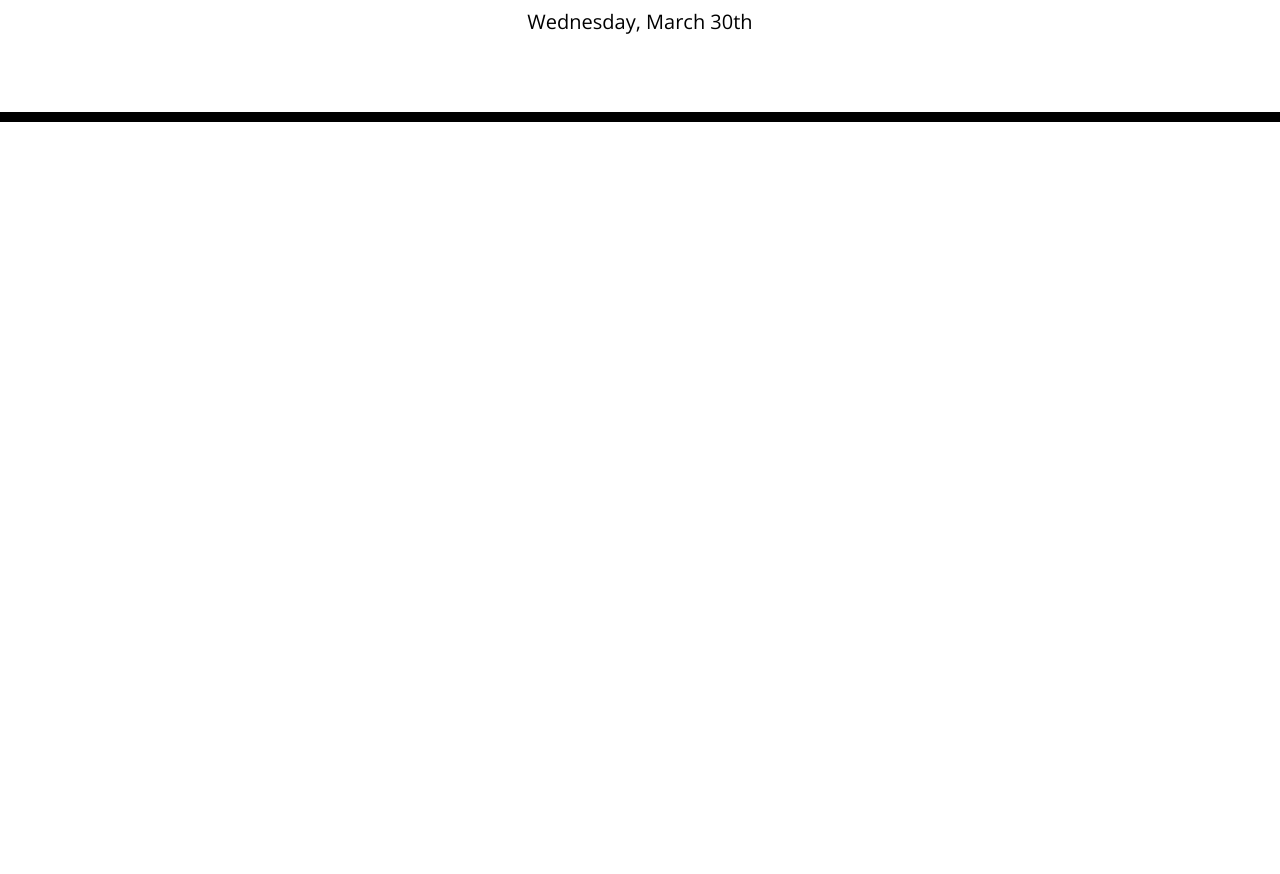
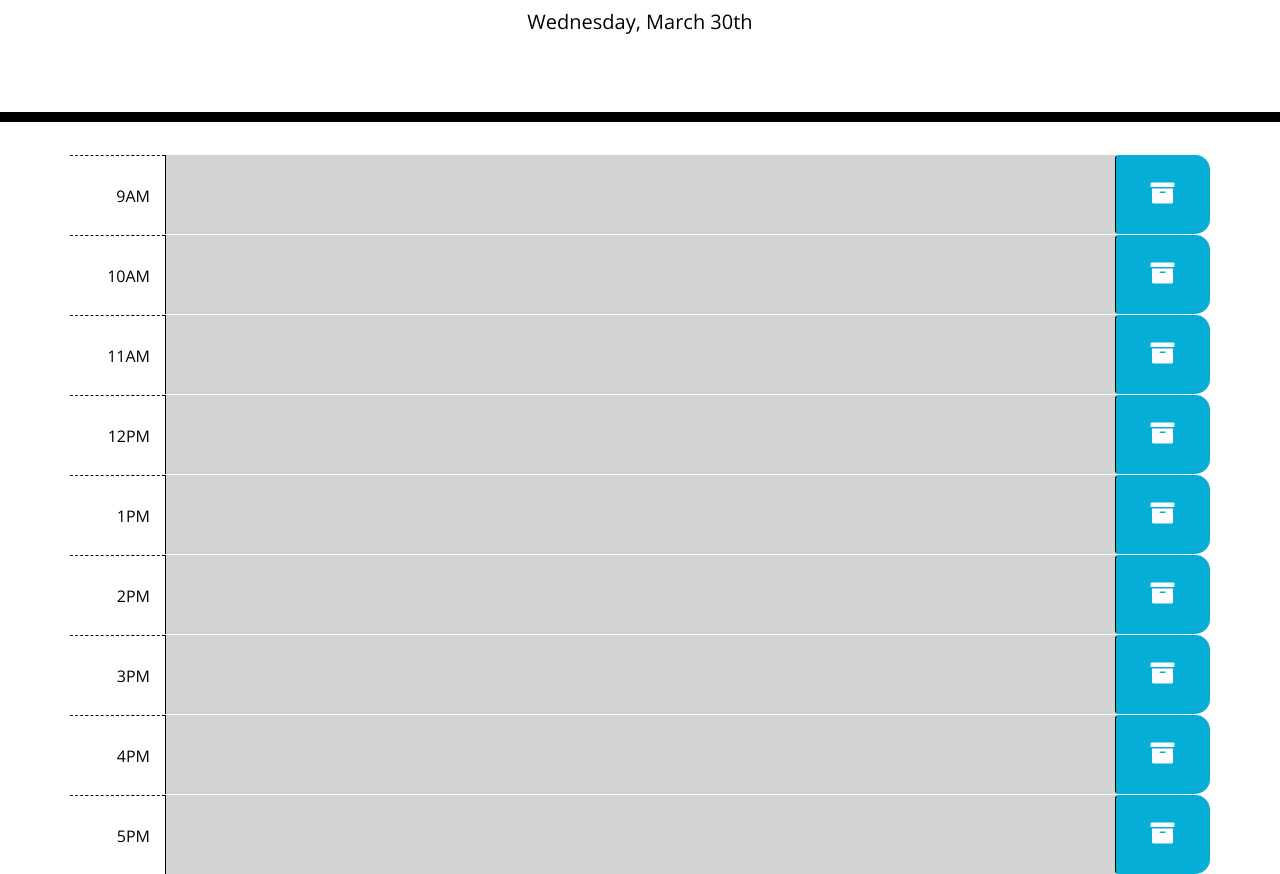
Before and after one commit to sam-pettyjohn/daily-planner, a plain HTML site: page index.html in a window 1280 px wide. Shown: the part 182-1056 px from the top of the page. Before the commit the page ends 800 px from the top, so only its background shows below. Drawn offline with nearby package versions, Linux system fonts and the light colour scheme; files that its build step writes are made by us from their sources.

Commit message:
added time-blocks

```diff
--- a/assets/css/style.css
+++ b/assets/css/style.css
@@ -23,6 +23,7 @@ textarea{
 
 .description{
     white-space: pre-wrap;
+    text-align: start;
 }
 
 .time-block{
@@ -40,6 +41,7 @@ textarea{
     background-color: #ffffff;
     color: #000000;
     border-top: 1px dashed #000000;
+    text-align: right;
 }
 
 .past {
@@ -66,6 +68,20 @@ textarea{
 }
 
 .saveBtn i:hover {
-    font-size: 20px;
-    transition: all .3s ease-in-out;
+    /* font-size: 20px; */
+    /* transition: all .3s ease-in-out; */
+    color: black;
 }
+
+.fa-archive {
+    color: white;
+    font-size: x-large;
+}
+
+.hori-divider {
+    margin-top:5px;
+    margin-bottom:5px;
+    height:1px;
+    width:100%;
+    border-top:1px solid white;
+}
--- a/assets/js/index.js
+++ b/assets/js/index.js
@@ -1,32 +1,28 @@
+$(document).ready(function () {
+    // Display Current Date
+    $("#currentDay").text(moment().format("dddd, MMMM Do"));
 
-// Display Weekday Name
-var days = ['Sunday','Monday','Tuesday','Wednesday','Thursday','Friday','Saturday'];
+    // Track Cuurent Hour
+    function hourTracker() {
+        var currentHour = moment().hours();
 
-var today  = new Date();
-var weekdayName = today.getDay();
-var day = days[weekdayName];
+        $(".time-block").each(function () {
+            var blockHour = parseInt($(this).attr("id").split("hour")[1]);
 
-// Display Month Name
-var months = ['January', 'February', 'March', 'April', 'May', 'June', 'July', 'August', 'September', 'October', 'November', 'December'];
-
-var thisMonth = today.getMonth();
-var month = months[thisMonth];
-
-// Display Today's Date
-var year = today.getFullYear();
-var date = today.getDate();
-
-function ordinals(date) {
-    if (date == 31 || date == 21 || date == 1) {
-        return date + "st";
-    } else if (date == 22 || date == 2) {
-        return date + "nd";
-    } else if (date == 23 || date == 3) {
-        return date + "rd";
-    } else {
-        return date + "th";
+            if (blockHour < currentHour) {
+                $(this).addClass("past");
+                $(this).removeClass("future");
+                $(this).removeClass("present");
+            } else if (blockHour == currentHour) {
+                $(this).addClass("present");
+                $(this).removeClass("future");
+                $(this).removeClass("past");
+            } else {
+                $(this).addClass("future");
+                $(this).removeClass("present");
+                $(this).removeClass("past");
+            }
+        })
     }
-};
-
-// DATE DISPLAY FUNCTION
-var currentDate = document.getElementById('currentDay').innerHTML = `${day}, ${month} ${ordinals(date)}`;
+    hourTracker();
+})
--- a/index.html
+++ b/index.html
@@ -5,7 +5,6 @@
     <meta charset="UTF-8" />
     <meta name="viewport" content="width=device-width, initial-scale=1.0" />
     <meta http-equiv="X-UA-Compatible" content="ie=edge" />
-
     <link
         rel="stylesheet"
         href="https://stackpath.bootstrapcdn.com/bootstrap/4.3.1/css/bootstrap.min.css"
@@ -20,7 +19,8 @@
         href="https://fonts.googleapis.com/css?family=Open+Sans&display=swap"
         rel="stylesheet"
         />
-    <link rel="stylesheet" href="style.css" />
+    <link
+        rel="stylesheet" href="./assets/css/style.css" />
 
     <title>Work Day Scheduler</title>
 </head>
@@ -28,16 +28,87 @@
 <body>
     <header class="jumbotron">
         <h1 class="display-3">Work Day Scheduler</h1>
-      <p class="lead">A simple calendar app for scheduling your work day</p>
+        <p class="lead">A simple calendar application for scheduling your work day</p>
         <p id="currentDay" class="lead"></p>
     </header>
 
     <div class="container">
         <!-- Timeblocks go here -->
+
+        <div id="hour9" class="row time-block">
+            <div class="col-md-1 hour">
+                9AM
+            </div>
+            <textarea class="col-md-10 description"></textarea>
+            <button class="btn saveBtn col-md-1"><i class="fas fa-archive"></i></button>
         </div>
 
+        <div id="hour10" class="row time-block">
+            <div class="col-md-1 hour">
+                10AM
+            </div>
+            <textarea class="col-md-10 description"></textarea>
+            <button class="btn saveBtn col-md-1"><i class="fas fa-archive"></i></button>
+        </div>
+
+        <div id="hour11" class="row time-block">
+            <div class="col-md-1 hour">
+                11AM
+            </div>
+            <textarea class="col-md-10 description"></textarea>
+            <button class="btn saveBtn col-md-1"><i class="fas fa-archive"></i></button>
+        </div>
+
+        <div id="hour12" class="row time-block past present future">
+            <div class="col-md-1 hour">
+                12PM
+            </div>
+            <textarea class="col-md-10 description"></textarea>
+            <button class="btn saveBtn col-md-1"><i class="fas fa-archive"></i></button>
+        </div>
+
+        <div id="hour13" class="row time-block">
+            <div class="col-md-1 hour">
+                1PM
+            </div>
+            <textarea class="col-md-10 description"></textarea>
+            <button class="btn saveBtn col-md-1"><i class="fas fa-archive"></i></button>
+        </div>
+
+        <div id="hour14" class="row time-block">
+            <div class="col-md-1 hour">
+                2PM
+            </div>
+            <textarea class="col-md-10 description"></textarea>
+            <button class="btn saveBtn col-md-1"><i class="fas fa-archive"></i></button>
+        </div>
+
+        <div id="hour15" class="row time-block">
+            <div class="col-md-1 hour">
+                3PM
+            </div>
+            <textarea class="col-md-10 description"></textarea>
+            <button class="btn saveBtn col-md-1"><i class="fas fa-archive"></i></button>
+        </div>
+
+        <div id="hour16" class="row time-block">
+            <div class="col-md-1 hour">
+                4PM
+            </div>
+            <textarea class="col-md-10 description"></textarea>
+            <button class="btn saveBtn col-md-1"><i class="fas fa-archive"></i></button>
+        </div>
+
+        <div id="hour17" class="row time-block">
+            <div class="col-md-1 hour">
+                5PM
+            </div>
+            <textarea class="col-md-10 description"></textarea>
+            <button class="btn saveBtn col-md-1"><i class="fas fa-archive"></i></button>
+        </div>
+
+        <script src="https://code.jquery.com/jquery-3.4.1.min.js"></script>
         <script src="./assets/js/index.js"></script>
-    <script src="https://code.jquery.com/jquery-3.4.1.min.js"></script>
         <script src="https://cdnjs.cloudflare.com/ajax/libs/moment.js/2.24.0/moment.min.js"></script>
 </body>
 
```
Also changed, not shown: assets/photos/save.svg (added). Lines whose indentation alone changed are shown as unchanged.
